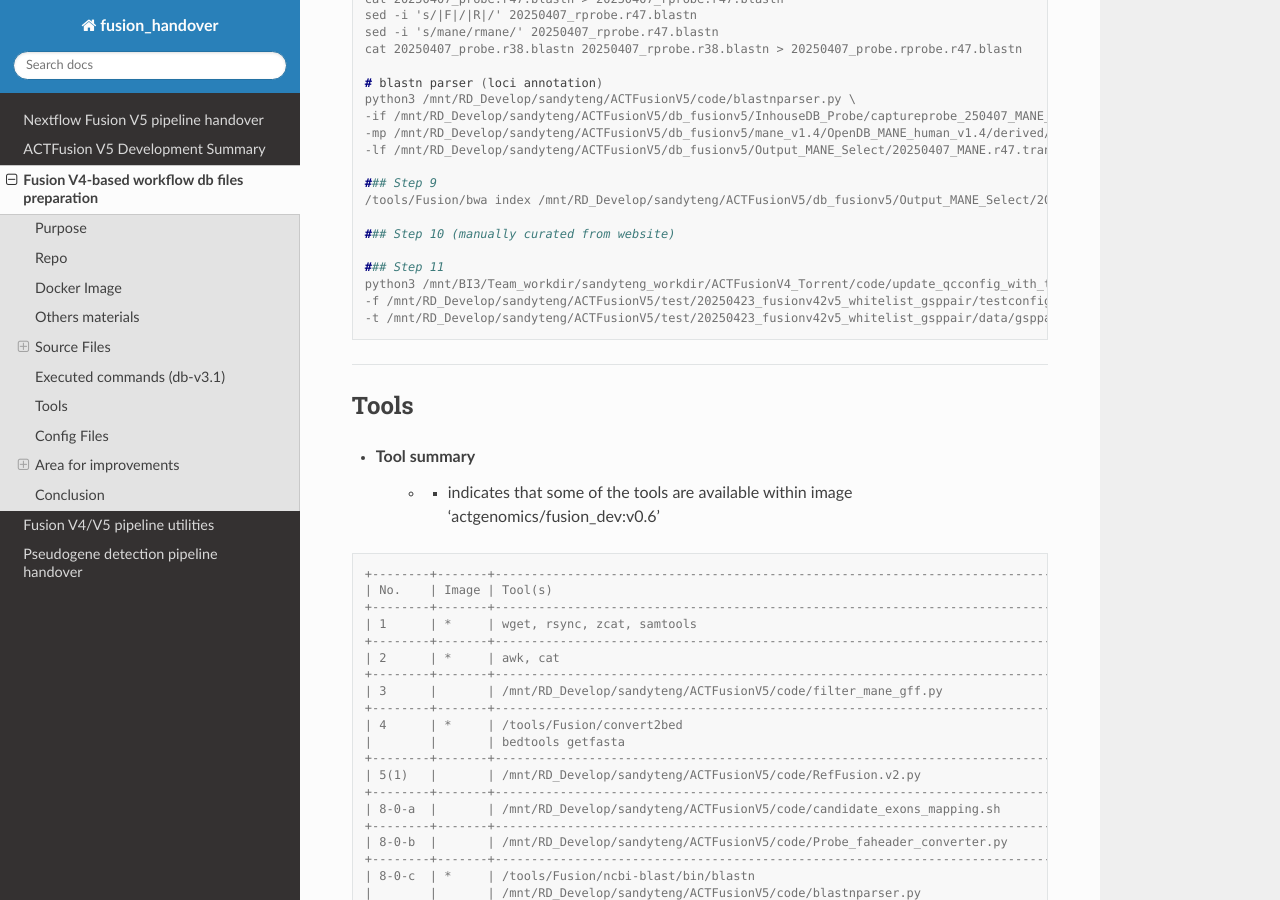
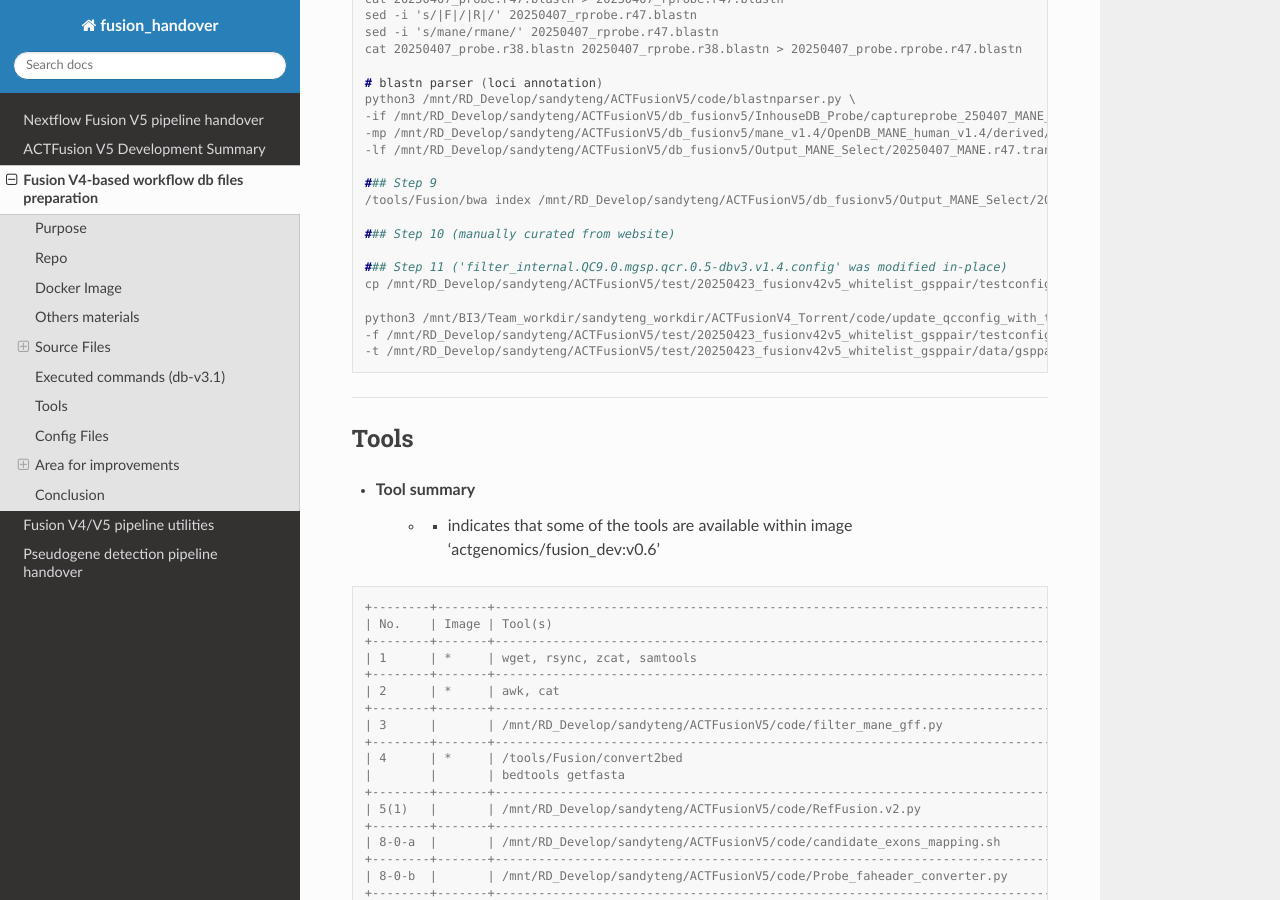
Before and after one commit to sandyteng/fusion_handover, a Sphinx documentation site: the page built from source/dp_prep_fusionv4.rst, in a window 1280 px wide and 900 px high, scrolled down 4719 px. Built offline with Sphinx 7.4.7 and the Read the Docs theme 3.1.0, drawn with Linux system fonts in a browser that asks for light colours.

Commit message:
update description for db-v3.1 prep step 11 in 'dp_prep_fusionv4.rst'

```diff
--- a/source/dp_prep_fusionv4.rst
+++ b/source/dp_prep_fusionv4.rst
@@ -221,7 +221,9 @@ Executed commands (db-v3.1)
 
     ### Step 10 (manually curated from website)
 
-    ### Step 11
+    ### Step 11 ('filter_internal.QC9.0.mgsp.qcr.0.5-dbv3.v1.4.config' was modified in-place)
+    cp /mnt/RD_Develop/sandyteng/ACTFusionV5/test/20250423_fusionv42v5_whitelist_gsppair/testconfigs/filter_internal.QC9.0.mgsp.qcr.0.5.blank.config /mnt/RD_Develop/sandyteng/ACTFusionV5/test/20250423_fusionv42v5_whitelist_gsppair/testconfigs/filter_internal.QC9.0.mgsp.qcr.0.5-dbv3.v1.4.config
+
     python3 /mnt/BI3/Team_workdir/sandyteng_workdir/ACTFusionV4_Torrent/code/update_qcconfig_with_tsv.py \
     -f /mnt/RD_Develop/sandyteng/ACTFusionV5/test/20250423_fusionv42v5_whitelist_gsppair/testconfigs/filter_internal.QC9.0.mgsp.qcr.0.5-dbv3.v1.4.config \
     -t /mnt/RD_Develop/sandyteng/ACTFusionV5/test/20250423_fusionv42v5_whitelist_gsppair/data/gsppairs_inclusion_v1.4.txt
```
Also changed, not shown: 2 other files.
